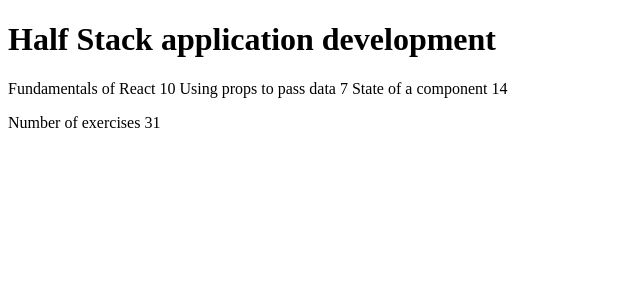
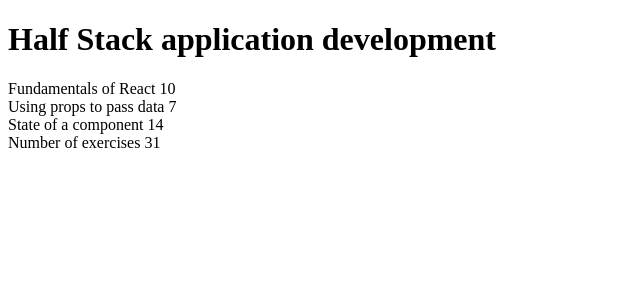
Before and after one commit to omarramy22/Full_Stack_web_dev, a React (Vite) app in the folder part1/course_info/vite-project/: page / in a window 1280 px wide. Shown: the top 300 px of the page, without its empty margins (0-640 px from the left). Built offline with nearby package versions, Linux system fonts and the light colour scheme.

Commit message:
Update App.jsx

```diff
--- a/part1/course_info/vite-project/src/App.jsx
+++ b/part1/course_info/vite-project/src/App.jsx
@@ -2,7 +2,7 @@
   return <h1>{props.course}</h1>
 }
 const Part = (props) => {
-  return <> {props.part} {props.exercises} </>
+  return <div> {props.part} {props.exercises} </div>
 }
 const Content = (props) => {
   return (
@@ -15,7 +15,7 @@
 }
 
 const Total = (props) => {
-  return <p>Number of exercises {props.exercises1 + props.exercises2 + props.exercises3}</p>
+  return <div>Number of exercises {props.exercises1 + props.exercises2 + props.exercises3}</div>
 }
 
 const App = () => {
```
